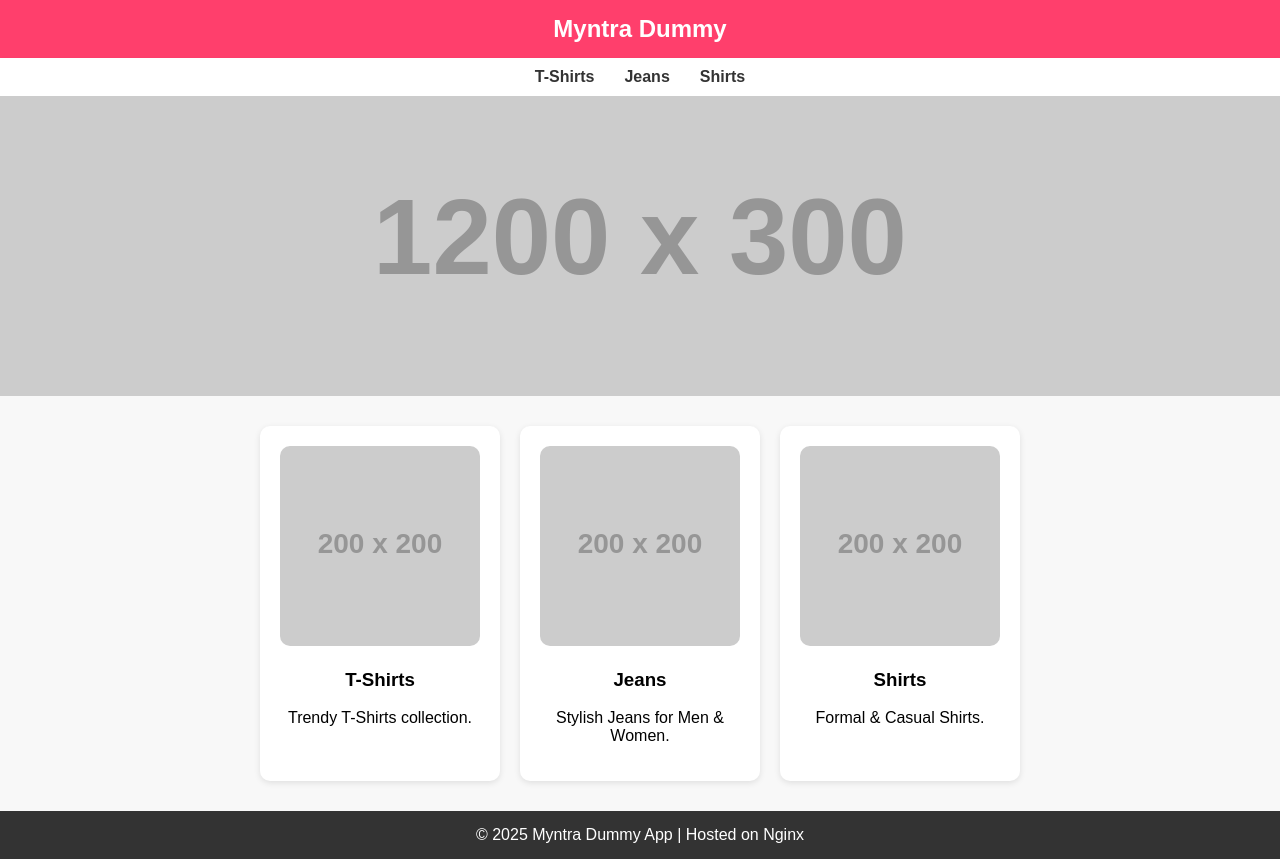
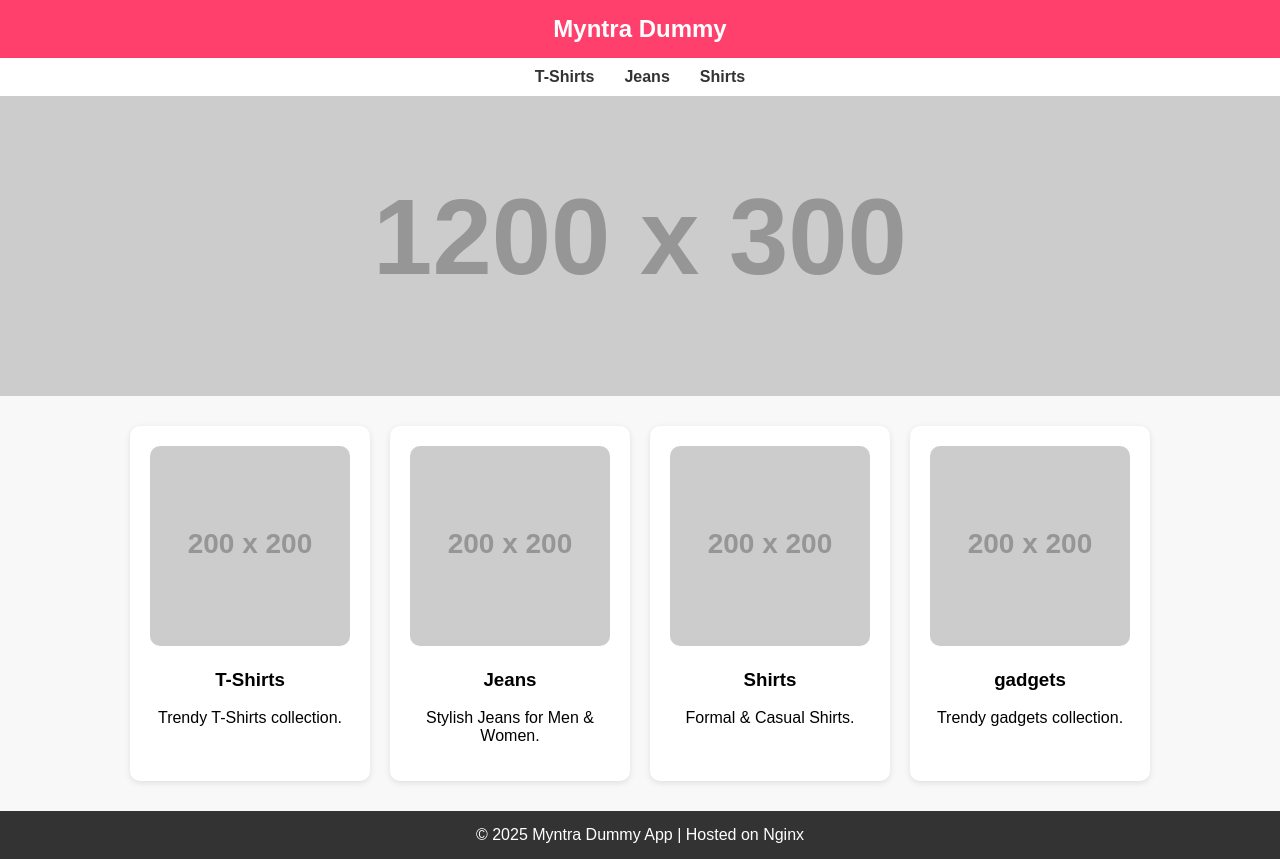
Before and after one commit to Naresh100893/myntra, a plain HTML site: page index.html in a window 1280 px wide. Drawn offline with Linux system fonts and the light colour scheme; placeholder pictures from the web are drawn by us.

Commit message:
added gadgets code block

```diff
--- a/index.html
+++ b/index.html
@@ -93,6 +93,11 @@
       <h3>Shirts</h3>
       <p>Formal & Casual Shirts.</p>
     </div>
+    <div class="category" id="gadgets">
+      <img src="https://via.placeholder.com/200x200.png?text=T-Shirts" alt="gadgets">
+      <h3>gadgets</h3>
+      <p>Trendy gadgets collection.</p>
+    </div>
   </section>
 
   <footer>
```
